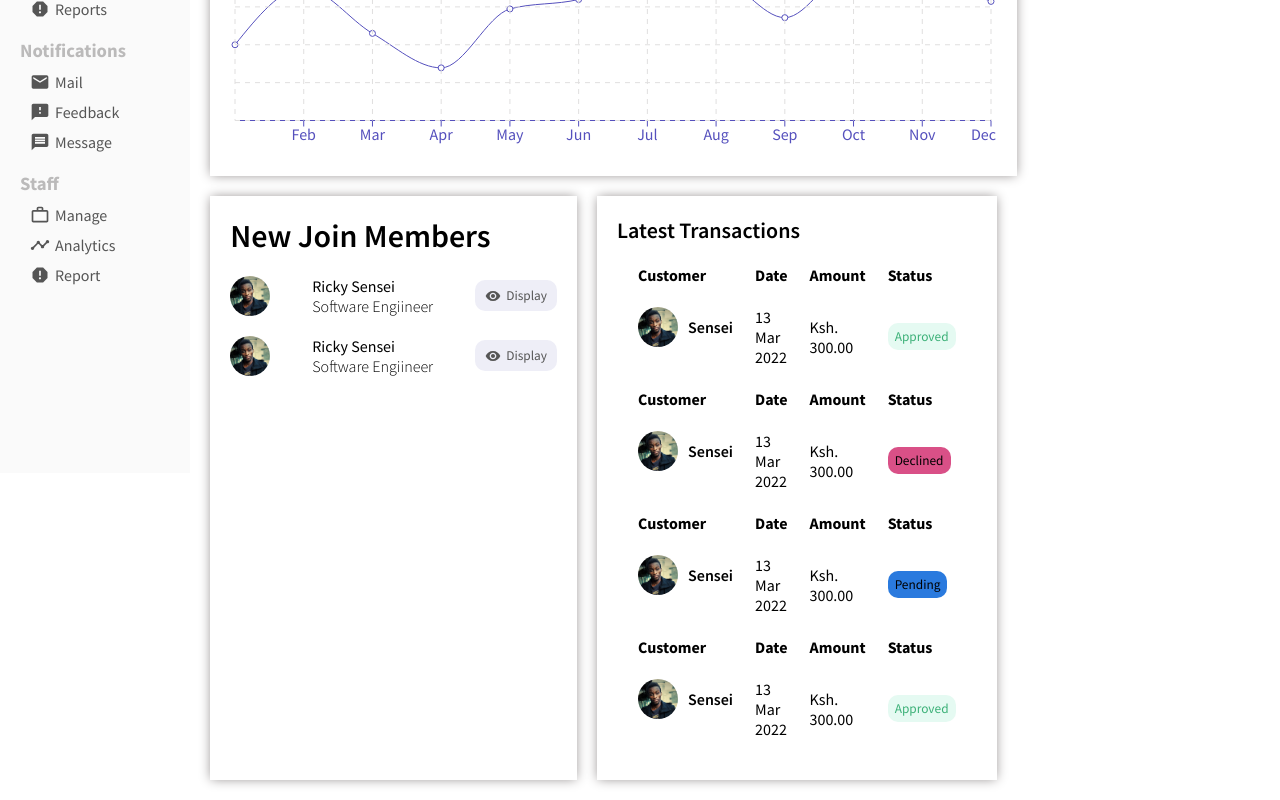
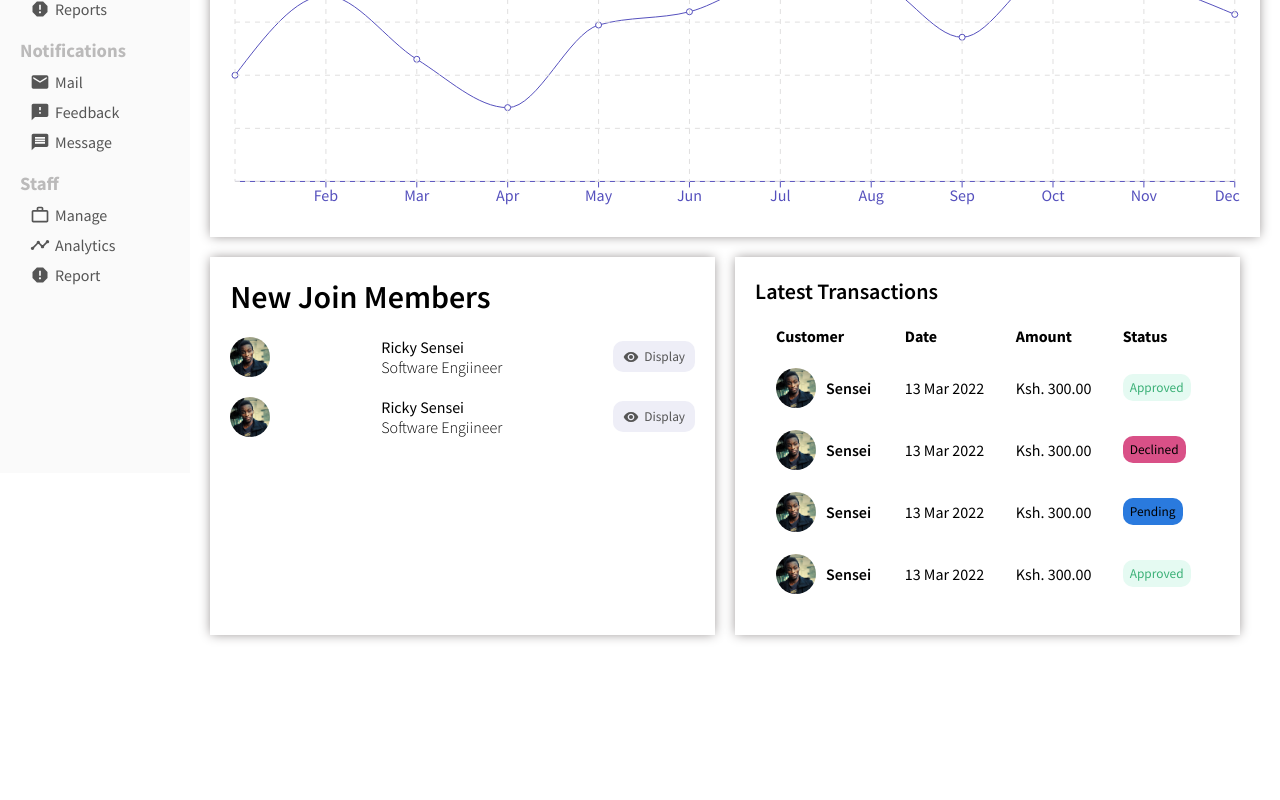
Before and after one commit to R1CKYS3NS31/sensei_admin_app, a React (Create React App) app: page / in a window 1280 px wide. Shown: the part 337-1137 px from the top of the page. After the commit the page ends 992 px from the top, so only its background shows below. Built offline with nearby package versions, Linux system fonts and the light colour scheme.

Commit message:
widget large commit

```diff
--- a/src/components/views/pages/home/home.css
+++ b/src/components/views/pages/home/home.css
@@ -1,5 +1,5 @@
 .home{
-    /* flex: 4; */
+    flex: 4;
     /* background-color: darkcyan; */
   }
 .homeWidget{
--- a/src/components/views/widgetLg/WidgetLg.jsx
+++ b/src/components/views/widgetLg/WidgetLg.jsx
@@ -26,12 +26,7 @@ export default function WidgetLg() {
             <Button type="Approved" />
           </td>
         </tr>
-        <tr className="widgetLgTr">
-          <th className="widgetLgTh">Customer</th>
-          <th className="widgetLgTh">Date</th>
-          <th className="widgetLgTh">Amount</th>
-          <th className="widgetLgTh">Status</th>
-        </tr>
+
         <tr className="widgetLgTr">
           <td className="widgetLgUser">
             <img src="sensei.png" alt="" className="widgetLgImg" />
@@ -43,12 +38,7 @@ export default function WidgetLg() {
             <Button type="Declined"/>
           </td>
         </tr>
-        <tr className="widgetLgTr">
-          <th className="widgetLgTh">Customer</th>
-          <th className="widgetLgTh">Date</th>
-          <th className="widgetLgTh">Amount</th>
-          <th className="widgetLgTh">Status</th>
-        </tr>
+
         <tr className="widgetLgTr">
           <td className="widgetLgUser">
             <img src="sensei.png" alt="" className="widgetLgImg" />
@@ -60,12 +50,7 @@ export default function WidgetLg() {
             <Button type="Pending" />
           </td>
         </tr>
-        <tr className="widgetLgTr">
-          <th className="widgetLgTh">Customer</th>
-          <th className="widgetLgTh">Date</th>
-          <th className="widgetLgTh">Amount</th>
-          <th className="widgetLgTh">Status</th>
-        </tr>
+
         <tr className="widgetLgTr">
           <td className="widgetLgUser">
             <img src="sensei.png" alt="" className="widgetLgImg" />
--- a/src/components/views/widgetLg/widgetLg.css
+++ b/src/components/views/widgetLg/widgetLg.css
@@ -28,6 +28,9 @@
     object-fit: cover;
     margin-right: 10px;
 }
+.widgetLgDate, .widgetLgAmount, .widgetLgStatus{
+    font-size: 300;
+}
 .widgetLgButton{
     padding: 5px 7px;
     border: none;
```
